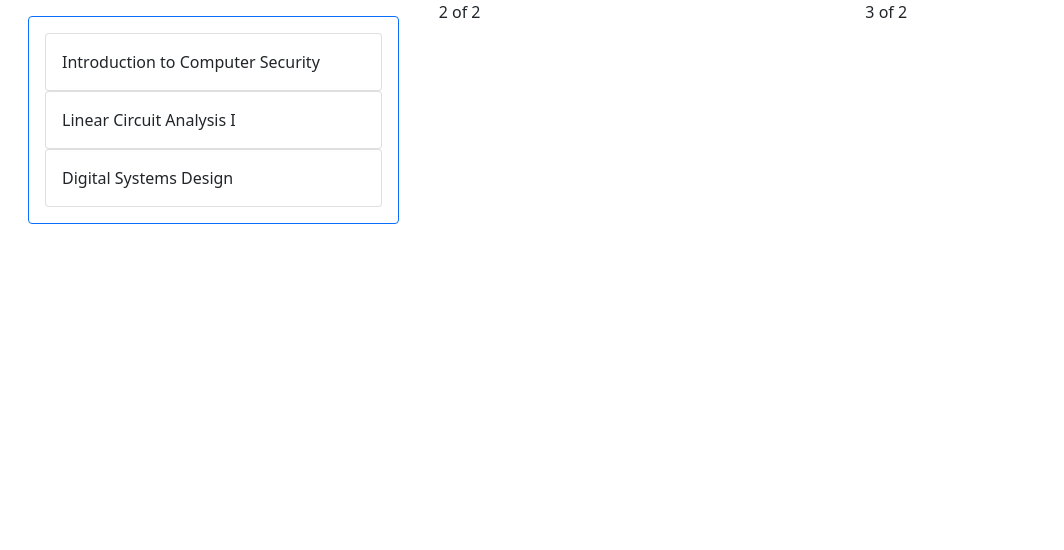
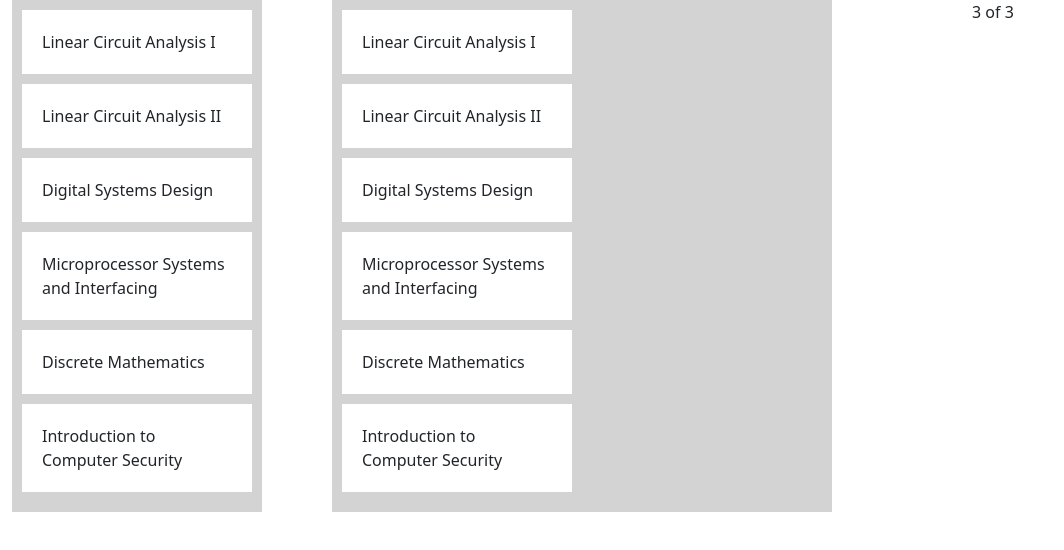
Before and after one commit to jadham2/MakeMyDegree, a React (Create React App) app in the folder frontend/: page / in a window 1280 px wide. Shown: the top 550 px of the page, without its empty margins (0-1064 px from the left). Built offline with nearby package versions, Linux system fonts and the light colour scheme.

Commit message:
2 ordered list dnd; single ordered list dnd; enlarged middle pane

```diff
--- a/frontend/src/App.js
+++ b/frontend/src/App.js
@@ -1,5 +1,7 @@
 import { Container, Row, Col, Card } from 'react-bootstrap';
 import { DragDropContext, Droppable, Draggable } from 'react-beautiful-dnd';
+import VerticalDragList from './vertical-dnd.component';
+import MultipleDragList from './multiple-list-dnd.component';
 
 const courses = [
   {
@@ -58,17 +60,15 @@
     return (
       <Container fluid>
         <Row>
-        <DragDropContext>
           <Col>
-          <ClassList />
+            <VerticalDragList />
+          </Col>
+          <Col xs={6}>
+            <MultipleDragList />
           </Col>
           <Col>
-          2 of 2
+            3 of 3
           </Col>
-        <Col>
-          3 of 2
-        </Col>
-        </DragDropContext>
         </Row>
       </Container>
     );
--- /dev/null
+++ b/frontend/src/multiple-list-dnd.component.js
@@ -0,0 +1,191 @@
+import React, { Component } from 'react';
+import { DragDropContext, Droppable, Draggable } from 'react-beautiful-dnd';
+
+const getItems = (count, offset = 0) =>[
+  {
+  id: 'ECE20001',
+  content: 'Linear Circuit Analysis I'
+  },
+  {
+  id: 'ECE20002',
+  content: 'Linear Circuit Analysis II'
+  },
+  {
+  id: 'ECE27000',
+  content: 'Digital Systems Design'
+  },
+  {
+  id: 'ECE36200',
+  content: 'Microprocessor Systems and Interfacing'
+  },
+  {
+  id: 'ECE36900',
+  content: 'Discrete Mathematics'
+  },
+  {
+  id: 'ECE40400',
+  content: 'Introduction to Computer Security',
+  }
+];
+
+const reorder = (list, startIndex, endIndex) => {
+  const result = Array.from(list);
+  const [removed] = result.splice(startIndex, 1);
+  result.splice(endIndex, 0, removed);
+
+  return result;
+};
+
+// Move item from one list to other
+const move = (source, destination, droppableSource, droppableDestination) => {
+  const sourceClone = Array.from(source);
+  const destClone = Array.from(destination);
+  const [removed] = sourceClone.splice(droppableSource.index, 1);
+
+  destClone.splice(droppableDestination.index, 0, removed);
+
+  const result = {};
+  result[droppableSource.droppableId] = sourceClone;
+  result[droppableDestination.droppableId] = destClone;
+
+  return result;
+};
+
+const grid = 10;
+
+const getItemStyle = (isDragging, draggableStyle) => ({
+  userSelect: 'none',
+  padding: grid * 2,
+  margin: `0 0 ${grid}px 0`,
+
+  background: isDragging ? 'lightgreen' : 'white',
+
+  ...draggableStyle
+});
+
+const getListStyle = isDraggingOver => ({
+  background: isDraggingOver ? 'lightblue' : 'lightgrey',
+  padding: grid,
+  width: 250
+});
+
+class MultipleDragList extends Component {
+  state = {
+    items: getItems(3),
+    selected: []
+  };
+
+  // Defining unique ID for multiple lists
+  id2List = {
+    droppable: 'items',
+    droppable2: 'selected'
+  };
+
+  getList = id => this.state[this.id2List[id]];
+
+  onDragEnd = result => {
+    const { source, destination } = result;
+
+    if (!destination) {
+      return;
+    }
+
+    // Sorting in same list
+    if (source.droppableId === destination.droppableId) {
+      const items = reorder(
+        this.getList(source.droppableId),
+        source.index,
+        destination.index
+      );
+
+      let state = { items };
+
+      if (source.droppableId === 'droppable2') {
+        state = { selected: items };
+      }
+
+      this.setState(state);
+    }
+    // Interlist movement
+    else {
+      const result = move(
+        this.getList(source.droppableId),
+        this.getList(destination.droppableId),
+        source,
+        destination
+      );
+
+      this.setState({
+        items: result.droppable,
+        selected: result.droppable2
+      });
+    }
+  };
+
+  render() {
+    return (
+      <div style={{ 'display': 'flex' }}>
+        <DragDropContext onDragEnd={this.onDragEnd}>
+          <Droppable droppableId="droppable">
+            {(provided, snapshot) => (
+              <div
+                ref={provided.innerRef}
+                style={getListStyle(snapshot.isDraggingOver)}>
+                {this.state.items.map((item, index) => (
+                  <Draggable
+                    key={item.id}
+                    draggableId={item.id}
+                    index={index}>
+                    {(provided, snapshot) => (
+                      <div
+                        ref={provided.innerRef}
+                        {...provided.draggableProps}
+                        {...provided.dragHandleProps}
+                        style={getItemStyle(
+                          snapshot.isDragging,
+                          provided.draggableProps.style
+                        )}>
+                        {item.content}
+                      </div>
+                    )}
+                  </Draggable>
+                ))}
+                {provided.placeholder}
+              </div>
+            )}
+          </Droppable>
+          <Droppable droppableId="droppable2">
+            {(provided, snapshot) => (
+              <div
+                ref={provided.innerRef}
+                style={getListStyle(snapshot.isDraggingOver)}>
+                {this.state.selected.map((item, index) => (
+                  <Draggable
+                    key={item.id}
+                    draggableId={item.id}
+                    index={index}>
+                    {(provided, snapshot) => (
+                      <div
+                        ref={provided.innerRef}
+                        {...provided.draggableProps}
+                        {...provided.dragHandleProps}
+                        style={getItemStyle(
+                          snapshot.isDragging,
+                          provided.draggableProps.style
+                        )}>
+                        {item.content}
+                      </div>
+                    )}
+                  </Draggable>
+                ))}
+                {provided.placeholder}
+              </div>
+            )}
+          </Droppable>
+        </DragDropContext>
+      </div>
+    );
+  }
+}
+
+export default MultipleDragList;
--- /dev/null
+++ b/frontend/src/vertical-dnd.component.js
@@ -0,0 +1,119 @@
+import React, { Component } from "react";
+import { DragDropContext, Droppable, Draggable } from "react-beautiful-dnd";
+
+// Create data for list
+const getItems = (count, offset = 0) =>[
+  {
+  id: 'ECE20001',
+  content: 'Linear Circuit Analysis I'
+  },
+  {
+  id: 'ECE20002',
+  content: 'Linear Circuit Analysis II'
+  },
+  {
+  id: 'ECE27000',
+  content: 'Digital Systems Design'
+  },
+  {
+  id: 'ECE36200',
+  content: 'Microprocessor Systems and Interfacing'
+  },
+  {
+  id: 'ECE36900',
+  content: 'Discrete Mathematics'
+  },
+  {
+  id: 'ECE40400',
+  content: 'Introduction to Computer Security',
+  }
+];
+
+// Reorder the list items
+const reorder = (list, startIndex, endIndex) => {
+  const result = Array.from(list);
+  const [removed] = result.splice(startIndex, 1);
+  result.splice(endIndex, 0, removed);
+
+  return result;
+};
+
+const grid = 10;
+
+const getItemStyle = (isDragging, draggableStyle) => ({
+  userSelect: "none",
+  padding: grid * 2,
+  margin: `0 0 ${grid}px 0`,
+  background: isDragging ? 'lightgreen' : 'white',
+  ...draggableStyle
+});
+
+const getListStyle = isDraggingOver => ({
+  background: isDraggingOver ? 'lightblue' : 'lightgrey',
+  padding: grid,
+  width: 250
+});
+
+class VerticalDragList extends Component {
+  constructor(props) {
+    super(props);
+    this.state = {
+      items: getItems()
+    };
+    this.onDragEnd = this.onDragEnd.bind(this);
+  }
+
+  onDragEnd(result) {
+    // if item dropped outside the list
+    if (!result.destination) {
+      return;
+    }
+
+    const items = reorder(
+      this.state.items,
+      result.source.index,
+      result.destination.index
+    );
+
+    this.setState({
+      items
+    });
+  }
+
+  render() {
+    return (
+      <DragDropContext onDragEnd={this.onDragEnd}>
+        <Droppable droppableId="droppable">
+          {(provided, snapshot) => (
+            <div
+              {...provided.droppableProps}
+              ref={provided.innerRef}
+              style={getListStyle(snapshot.isDraggingOver)}
+            >
+              {this.state.items.map((item, index) => (
+                <Draggable key={item.id} draggableId={item.id} index={index}>
+                  {(provided, snapshot) => (
+                    <div
+                      ref={provided.innerRef}
+                      {...provided.draggableProps}
+                      {...provided.dragHandleProps}
+                      style={getItemStyle(
+                        snapshot.isDragging,
+                        provided.draggableProps.style
+                      )}
+                    >
+                      {item.content}
+                    </div>
+                  )}
+                </Draggable>
+              ))}
+              {provided.placeholder}
+            </div>
+          )}
+        </Droppable>
+      </DragDropContext>
+    );
+  }
+}
+
+export default VerticalDragList;
```
Lines whose indentation alone changed are shown as unchanged.
